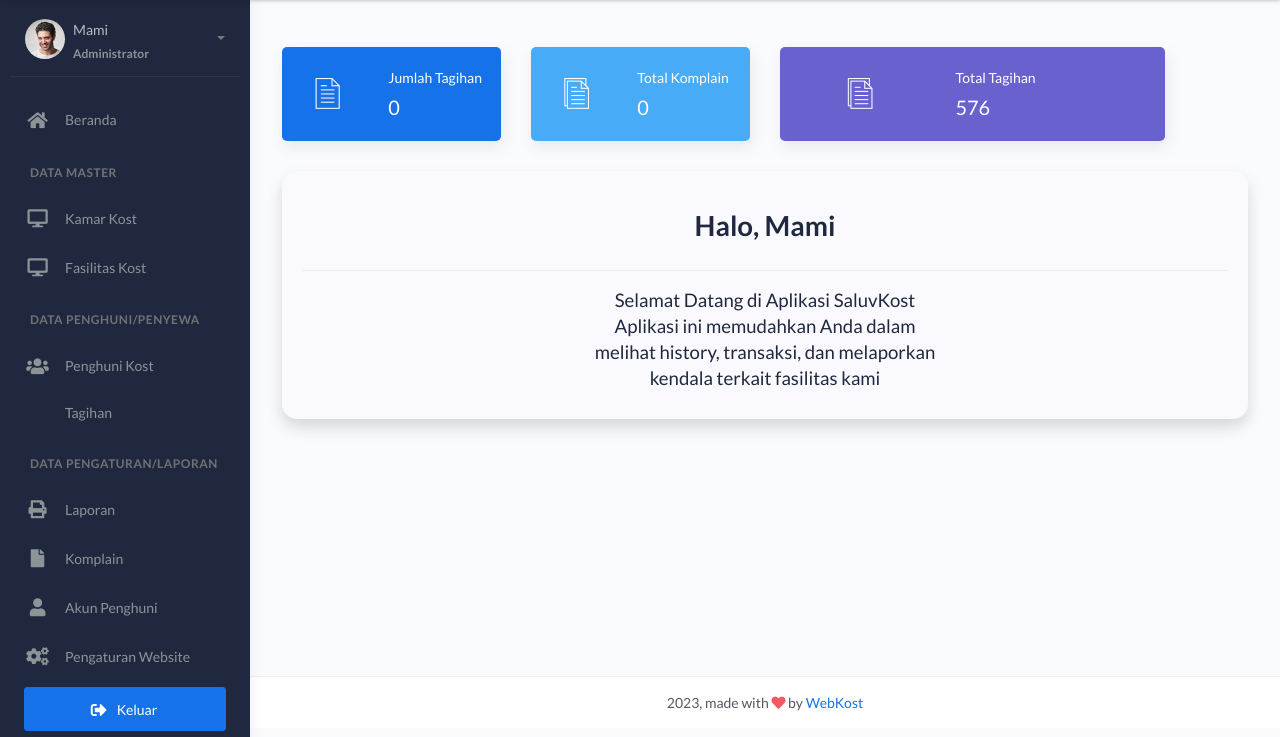
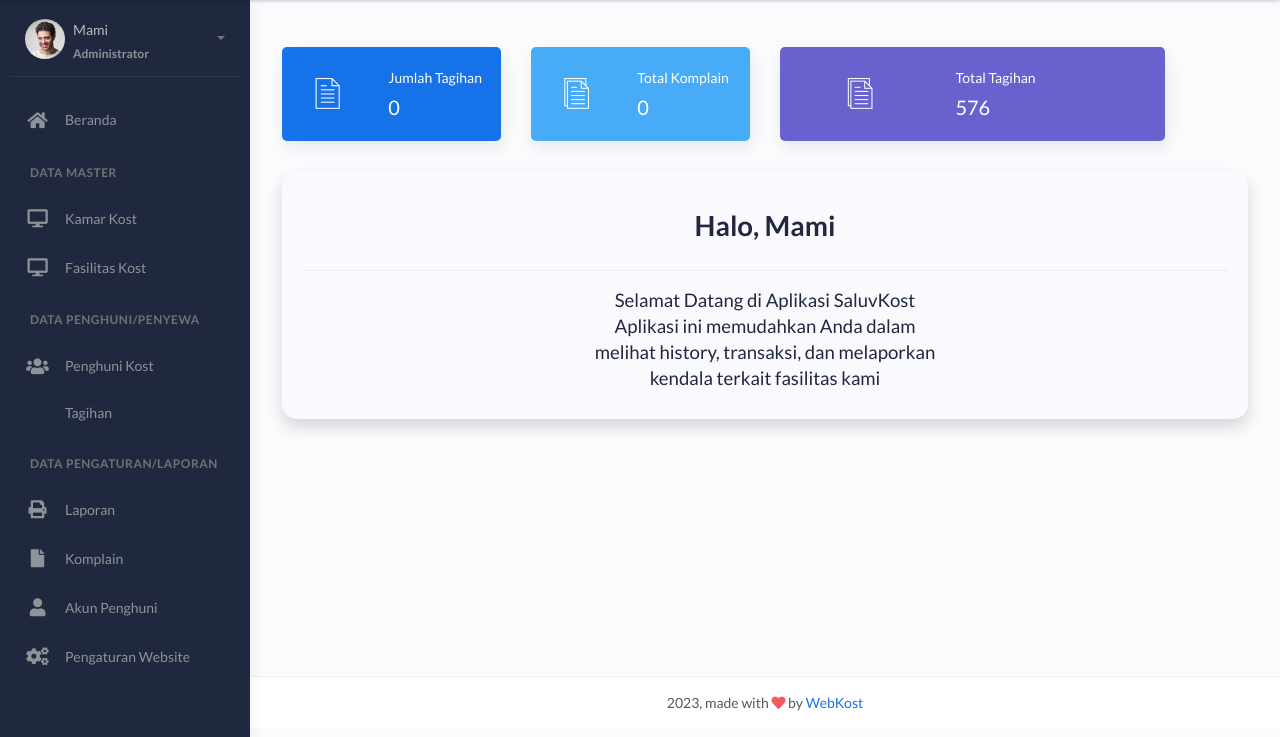
Before and after one commit to Vierisatria10/manajemen_kost, a CodeIgniter app: page /database/index.php/usercontroller/index in a window 1280 px wide. Shown: the part 63-800 px from the top of the page. Run offline with CodeIgniter, Linux system fonts and the light colour scheme; a user stored in the database is signed in; data comes from the database, SQL or seed files in the repository; some libraries are stand-ins or nearby versions.

Commit message:
delete button logout

```diff
--- a/application/views/layouts/main.php
+++ b/application/views/layouts/main.php
@@ -286,9 +286,7 @@
 							</a>
 						</li>
                         <?php endif; ?>
-						<li class="mx-4 mt-2">
-							<a href="" id="logout2" class="btn btn-primary btn-block"><span class="btn-label mr-2"> <i class="fa fa-sign-out-alt"></i> </span>Keluar</a>
-						</li>
+
 					</ul>
 				</div>
 			</div>
@@ -524,35 +522,6 @@
                 });
 			});
 
-			$('#logout2').click(function() {
-				Swal.fire({
-                    icon: 'warning',
-                    title: 'Logout',
-                    text: "Apakah anda ingin keluar dari halaman ini, Yakin?",
-                    showCancelButton: true,
-                    confirmButtonColor: '#3085d6',
-                    cancelButtonColor: '#d33',
-                    confirmButtonText: 'Keluar',
-                    cancelButtonText: 'Batalkan',
-                    showLoaderOnConfirm: true,
-                    reverseButtons: true,
-                    preConfirm: function() {
-                        return new Promise(function(resolve) {
-                            Swal.fire({
-                                icon: 'success',
-                                type: 'success',
-                                title: 'Berhasil!',
-                                text: 'Anda Berhasil Logout, Terimakasih...',
-                                showConfirmButton: false,
-                                timer: 300000
-                            });
-                            window.location = '<?php echo base_url('Login/logout') ?>';
-                        });
-                    },
-                    allowOutsideClick: false
-                });
-			});
-
         </script>
 		<?php if ($this->session->flashdata('success')) : ?>
 			<script>
```
